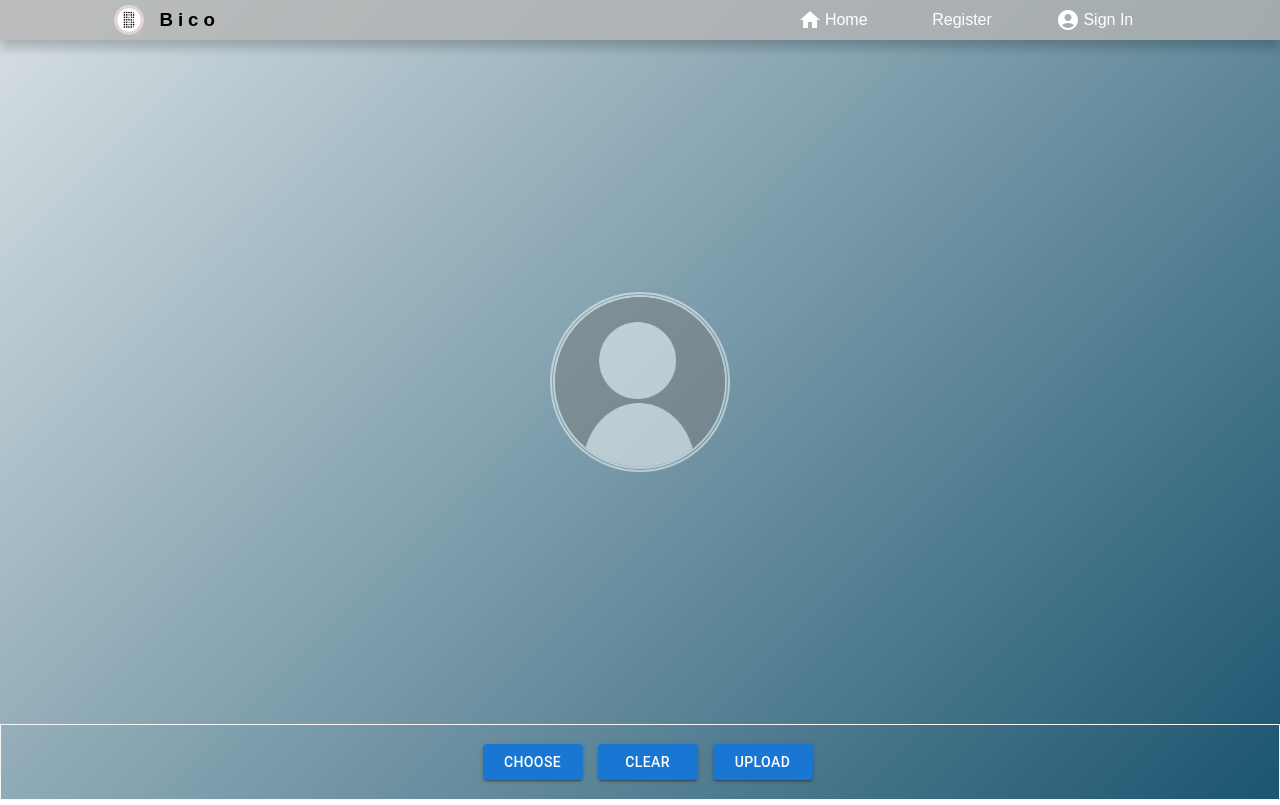
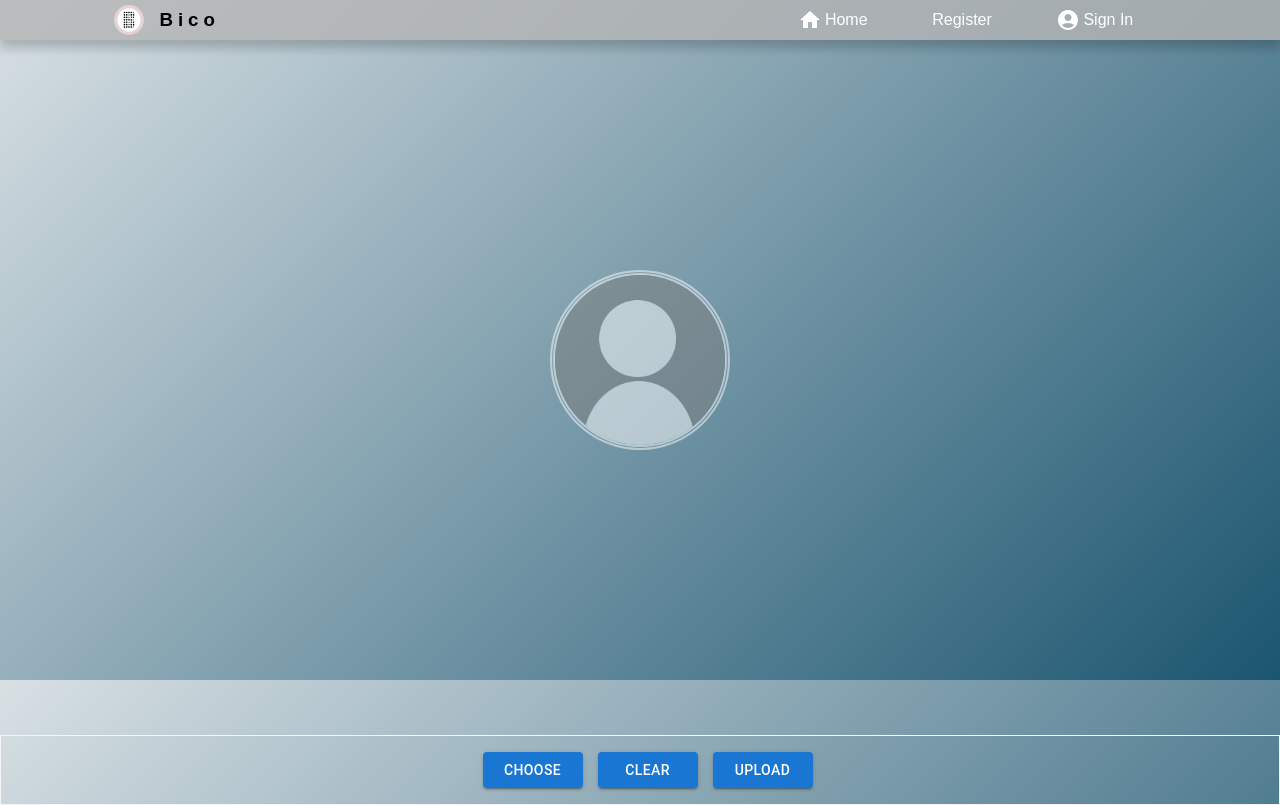
Before and after one commit to nocturnalhum/Bico, a React (Create React App) app in the folder frontend/: page /upload in a window 1280 px wide. Built offline with nearby package versions, Linux system fonts and the light colour scheme; the HTML template or start-up script is replaced by a standard one.

Commit message:
Fixed CSS Cropper Slider position with viewHeight

```diff
--- a/frontend/src/components/avatar/Avatar.js
+++ b/frontend/src/components/avatar/Avatar.js
@@ -10,6 +10,7 @@ import { Button, IconButton } from '@mui/material';
 import CameraAltIcon from '@mui/icons-material/CameraAlt';
 import CameraIcon from '@mui/icons-material/Camera';
 import PhotoCameraIcon from '@mui/icons-material/PhotoCamera';
+import { Link } from 'react-router-dom';
 
 const RenderAvatar = () => {
   const [showCropper, setShowCropper] = useState(null);
@@ -97,7 +98,9 @@ const RenderAvatar = () => {
                   onKeyDown={handleListKeyDown}
                 >
                   <MenuItem onClick={handleClose}>View</MenuItem>
-                  <MenuItem onClick={handleClose}>Change</MenuItem>
+                  <MenuItem onClick={handleClose}>
+                    <Link to='/upload'>Change</Link>
+                  </MenuItem>
                   <MenuItem onClick={handleClose}>Delete</MenuItem>
                 </MenuList>
               </ClickAwayListener>
--- a/frontend/src/components/cropper/cropper.css
+++ b/frontend/src/components/cropper/cropper.css
@@ -1,10 +1,11 @@
 .upload-container {
-  height: 95vh;
+  height: 80vh;
   width: 100vw;
 }
 
 .container-cropper {
-  height: 90%;
+  position: relative;
+  height: 100%;
   padding: 10px;
   display: flex;
   align-items: center;
@@ -12,20 +13,24 @@
 }
 
 .cropper {
-  height: 90%;
+  height: 100%;
 }
 
 .slider {
+  position: relative;
+  top: 45vh;
   height: 10%;
   display: flex;
-  align-items: center;
+  align-items: baseline;
   margin: auto;
-  width: 70%;
+  width: 50%;
 }
 
 .container-buttons {
   border: 1px solid #f5f5f5;
-  height: 10%;
+  position: relative;
+  top: 55px;
+  height: 11%;
   display: flex;
   align-items: center;
   justify-content: center;
```
